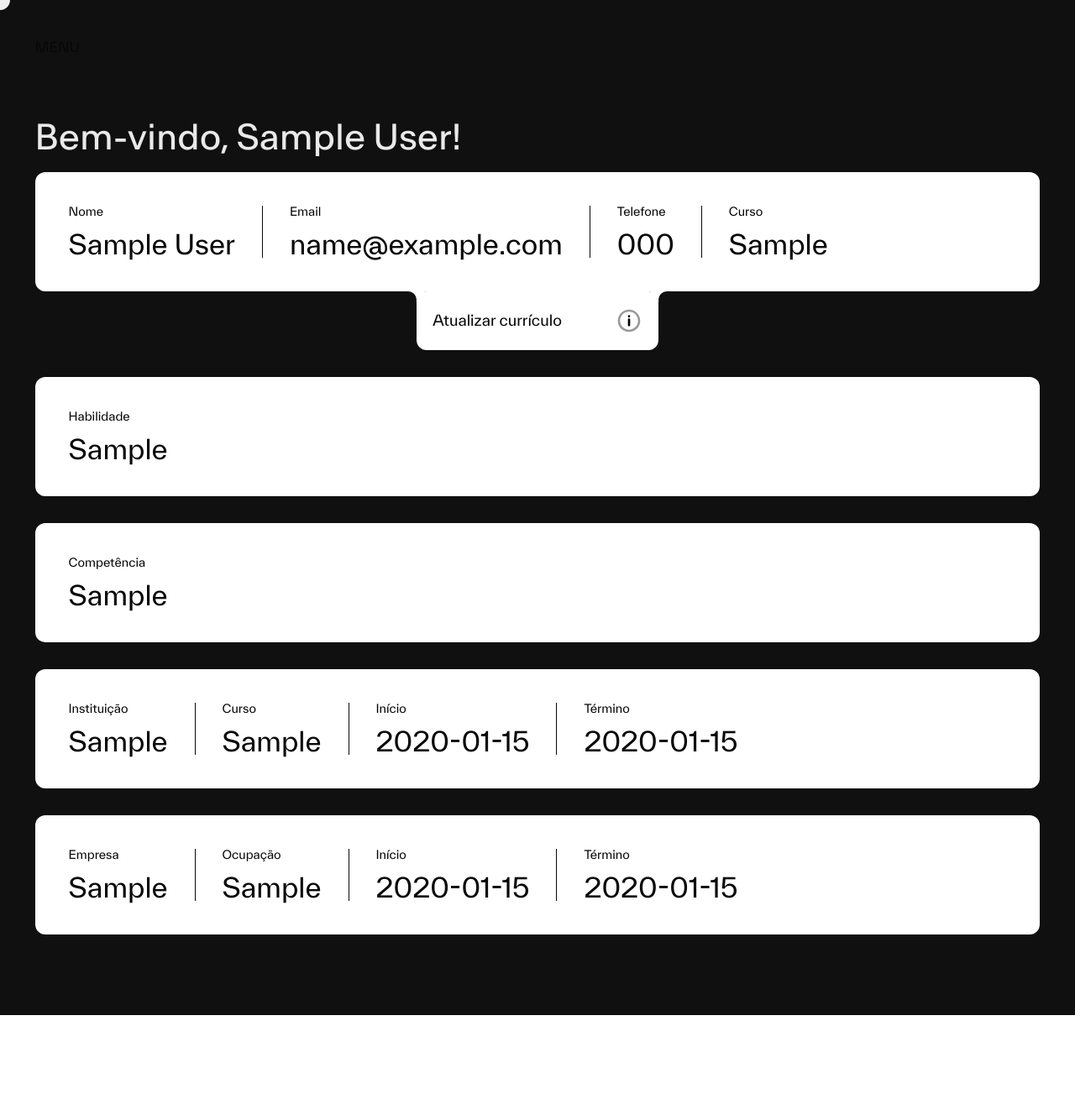
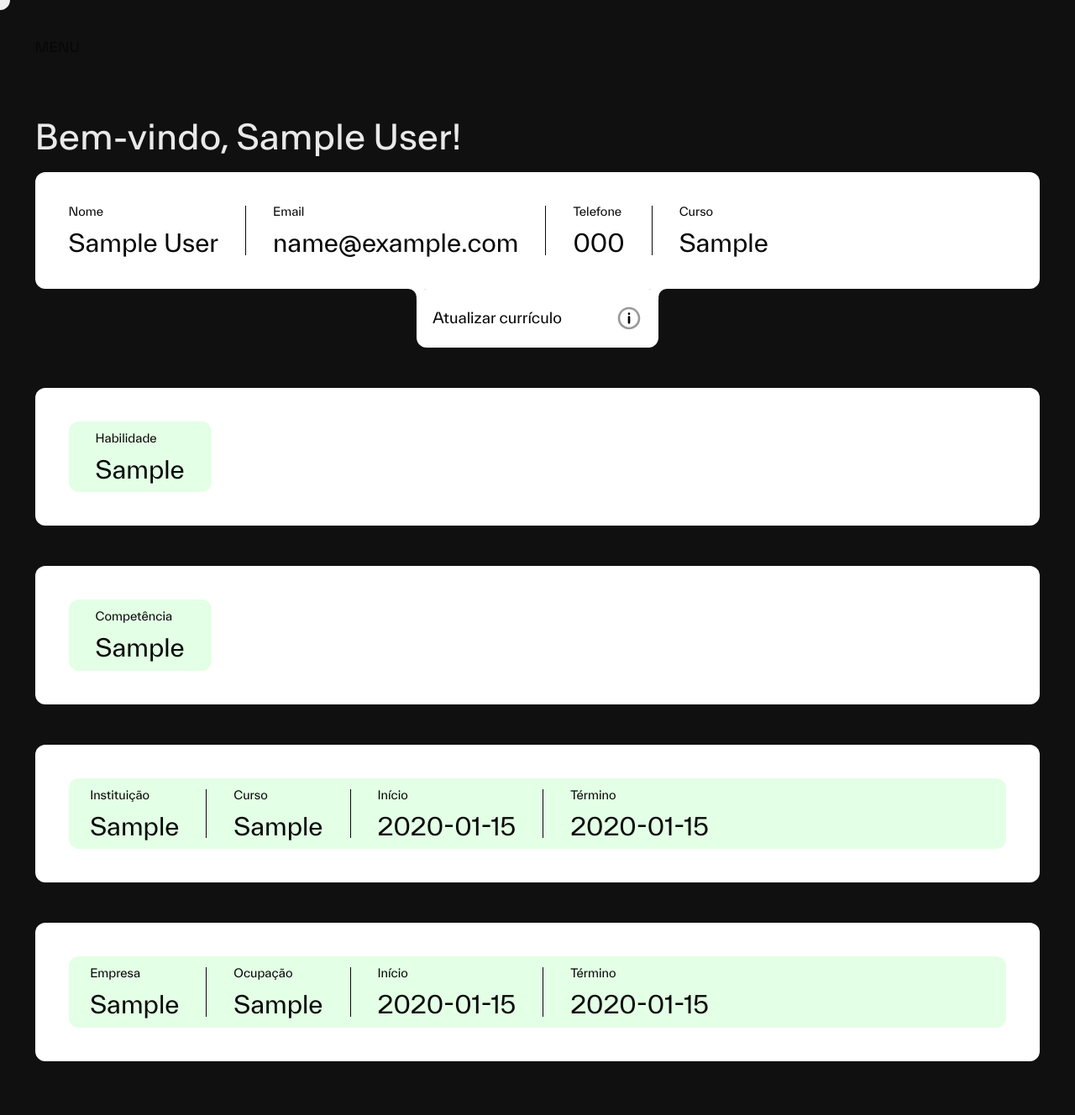
Before and after one commit to ywwi/fand., a PHP site: page /login/panel/panel.php in a window 1280 px wide. Shown: the whole page at 84% size. Before the commit the page ends 1209 px from the top, so only its background shows below. Run offline with PHP 8.4, Linux system fonts and the light colour scheme; the visitor is signed in with stand-in values (Sample User, id 1); tables that the repository leaves empty hold one stand-in row (values such as "Sample post").

Commit message:
Add files via upload

```diff
--- a/index.php
+++ b/index.php
@@ -17,7 +17,7 @@
     <title>fand. | ETEC MCM</title>
 </head>
 <body>
-    <script src="https://cdnjs.cloudflare.com/ajax/libs/gsap/3.11.1/gsap.min.js"></script>
+    <script src="https://cdnjs.cloudflare.com/ajax/libs/gsap/3.11.2/gsap.min.js"></script>
     <script async src="https://unpkg.com/es-module-shims@1.5.18/dist/es-module-shims.js"></script>
     <script type="importmap">
     {
--- a/login/panel/panel.css
+++ b/login/panel/panel.css
@@ -123,8 +123,7 @@ p {
     font-weight: 400;
     margin-bottom: 1.2rem;
 }
-.content > div:not(:first-child) > div:first-child
-{
+.information-block, .information-wrapper {
     display: flex;
     border-radius: 12px;
     background-color: var(--white);
@@ -201,14 +200,11 @@ p {
 .resume-additional {
     position: relative;
 }
-.resume-additional > div:first-child {
+.information-block, .information-wrapper {
     transition: filter 0.4s;
 }
-.resume-additional:hover > div:first-child {
+.resume-additional:hover .information-hover {
     filter: blur(2px);
-}
-.resume-additional:hover .resume-additional-register {
-    opacity: 1;
 }
 
 /* Educations */
@@ -224,14 +220,18 @@ p {
 .information-block > :last-child {
     padding-left: 2rem;
 }
-.information-block > :only-child {
-    padding-left: 0;
-}
+
 .information-block > :not(:first-child) {
     border-left: 1px solid var(--black);
 }
 .information-block > :not(:first-child, :last-child) {
     padding: 0 2rem 0 2rem;
+}
+
+.competence, .ability, .educations .information-block, .professional-experiences .information-block {
+    padding: 0.8rem 1.6rem;
+    background-color: #e3ffe5;
+    border-radius: 12px;
 }
 
 .user-data > .information-block {
@@ -241,38 +241,53 @@ p {
     display: flex;
 }
 
-/* Coisas como: competências, habilidades, etc. */
+/* Botão para coisas como: competências, habilidades, etc. */
 .resume-additional-register {
+    display: flex;
+    justify-content: space-between;
+    align-items: center;
+}
+.resume-additional-register, .resume-additional-btns-wrapper > button {
+    max-width: 19rem;
+    padding: 1.2rem;
+    background-color: #171717;
+    color: var(--white);
+    border-radius: 12px;
+    font-family: 'TWKEverett';
+    font-size: 1rem;
+}
+.resume-additional-btns-wrapper {
     position: absolute;
     top: 50%;
     left: 50%;
     transform: translate(-50%, -50%);
+    opacity: 0;
+    transition: opacity 0.4s cubic-bezier(0.8, 0, 0, 1), top 0.4s cubic-bezier(0.8, 0, 0, 1);
 
-    opacity: 0;
-    transition: opacity 0.4s;
-
-    max-width: 18rem;
     display: flex;
-    justify-content: space-between;
-    align-items: center;
-    padding: 1.2rem;
-    background-color: #171717;
-    color: var(--white);
-    border-radius: 12px;
-    border: 1px solid var(--primary);
-    font-family: 'TWKEverett';
-    font-size: 1rem;
+    gap: 1.2rem;
+}
+.resume-additional-btns-clicked {
+    top: 100%;
+    opacity: 1;
 }
 
-.content > div:not(:first-child) {
-    margin-bottom: 2rem;
+.resume-additional:hover > .resume-additional-btns-wrapper {
+    opacity: 1;
+}
+.hide-eye {
+    display: none;
+}
+
+.content > div:not(:first-child, :last-child) {
+    margin-bottom: 3rem;
 }
 .data-h4 {
     font-size: 14px;
     margin-bottom: 1rem;
 }
 .data-h2 {
-    font-size: 2rem;
+    font-size: 1.8rem;
 }
 
 @media screen and (min-width: 1360px) {
--- a/login/panel/panel.js
+++ b/login/panel/panel.js
@@ -3,17 +3,14 @@ const sidebar = document.querySelector('.sidebar-menu')
 let flagg = true
 mobileMenu.onclick = () =>
 {
-    if(flagg === true)
-    {
+    if(flagg === true) {
         sidebar.style.visibility = 'visible'
         sidebar.style.transform = 'translateX(0%)'
         mobileMenu.children[0].style.transform = 'translateX(100%)'
         mobileMenu.children[1].style.transform = 'translateY(-200%)'
         document.body.style.overflow = 'hidden'
         flagg = false
-    }
-    else
-    {
+    } else {
         sidebar.style.transform = 'translateX(-100%)'
         mobileMenu.children[0].style.transform = 'translateX(0%)'
         mobileMenu.children[1].style.transform = 'translateY(0%)'
@@ -39,3 +36,33 @@ const tick = () =>
     window.requestAnimationFrame(tick)
 }
 tick()
+
+// Hide - show buttons
+const resumeAdditionalBtnsWrapper = document.querySelectorAll('.resume-additional-btns-wrapper')
+
+const openedEye = document.querySelectorAll('.hide-eye')
+
+
+openedEye.forEach(eye =>
+{
+    const eyesArray = [eye.previousElementSibling, eye]
+
+
+    eyesArray.forEach(clickedEye => {
+        clickedEye.addEventListener('click', () => {
+            clickedEye.classList.toggle('hide-eye')
+
+            let elementSibling = clickedEye.nextElementSibling
+            let parentElement = clickedEye.parentElement
+            parentElement.classList.toggle('resume-additional-btns-clicked')
+
+            parentElement.previousElementSibling.classList.toggle('information-hover')
+
+            if(elementSibling === null) {
+                elementSibling = clickedEye.previousElementSibling
+            }
+            elementSibling.classList.toggle('hide-eye')
+
+        })
+    })
+})
--- a/login/panel/panel.php
+++ b/login/panel/panel.php
@@ -104,7 +106,7 @@
                     $abilities_rows = $stmt->fetchAll(PDO::FETCH_ASSOC);
                 ?>
                     <div class="abilities resume-additional">
-                        <div class="information-block">
+                        <div class="information-block information-hover">
                             <?php if(empty($abilities_rows)): ?>
                                 <h2>Hmm... Você não cadastrou nenhuma habilidade ainda...</h2>
                             <?php else:
@@ -132,7 +142,7 @@
                         $competences_rows = $stmt->fetchAll(PDO::FETCH_ASSOC);
                     ?>
                         <div class="competences resume-additional">
-                            <div class="information-block">
+                            <div class="information-block information-hover">
                                 <?php if(empty($competences_rows)): ?>
                                     <h2>Hmm... Você não cadastrou nenhuma competência ainda...</h2>
                                 <?php else:
@@ -160,7 +178,7 @@
                         $educations_rows = $stmt->fetchAll(PDO::FETCH_ASSOC);
                     ?>
                         <div class="educations resume-additional">
-                            <div class="information-wrapper">
+                            <div class="information-wrapper information-hover">
                                 <?php if(empty($educations_rows)): ?>
                                     <h2>Hmm... Você não cadastrou nenhuma educação ainda...</h2>
                                 <?php else:
@@ -202,7 +228,7 @@
                         $experiences_rows = $stmt->fetchAll(PDO::FETCH_ASSOC);
                     ?>
                         <div class="professional-experiences resume-additional">
-                            <div class="information-wrapper">
+                            <div class="information-wrapper information-hover">
                                 <?php if(empty($experiences_rows)): ?>
                                     <h2>Hmm... Você não cadastrou nenhuma experiência profissional ainda...</h2>
                                 <?php else:
```
Also changed, not shown: other parts of login/panel/panel.php (+38 -4 lines), login/panel/img/eyeclosed.svg (added), login/panel/img/eyeopened.svg (added).
